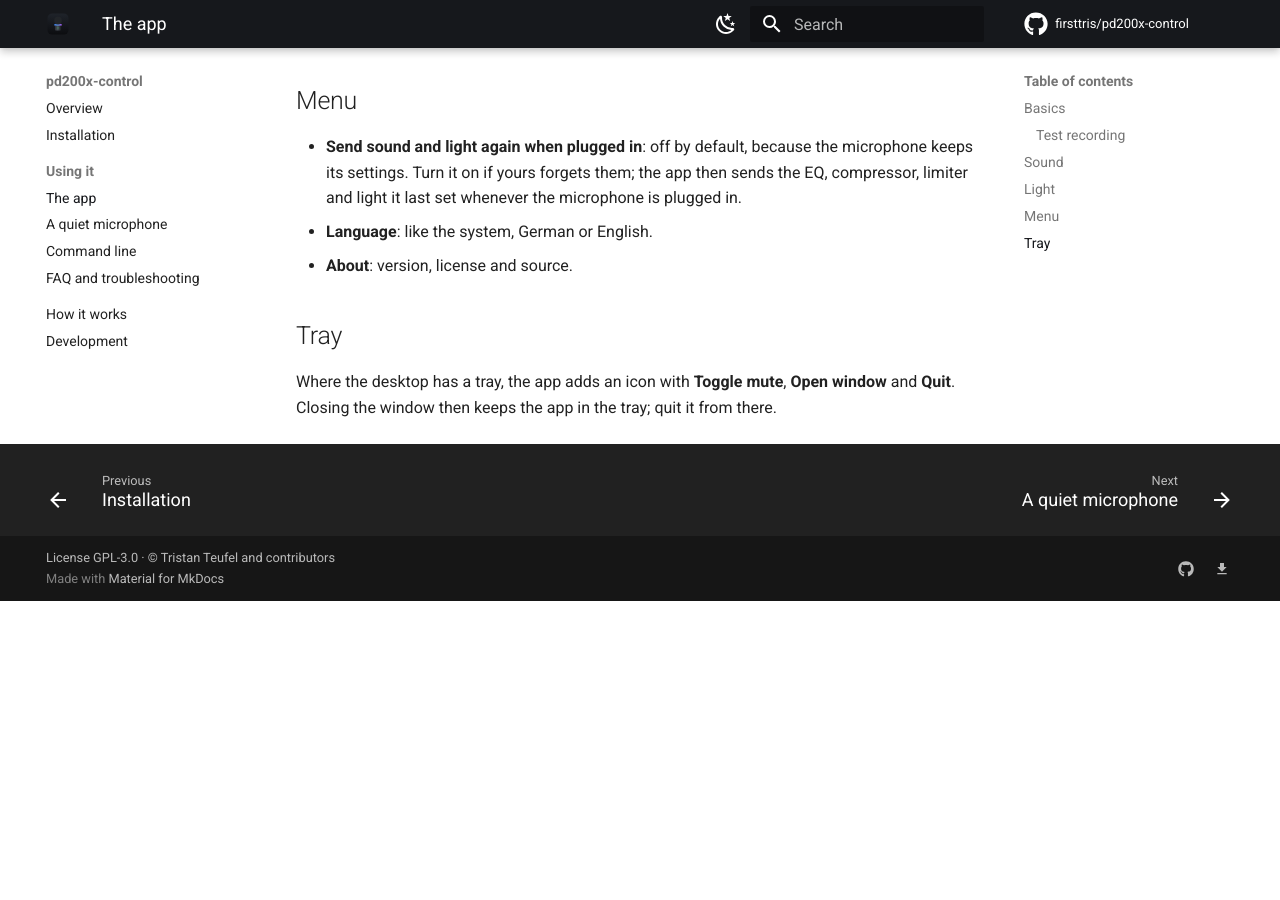
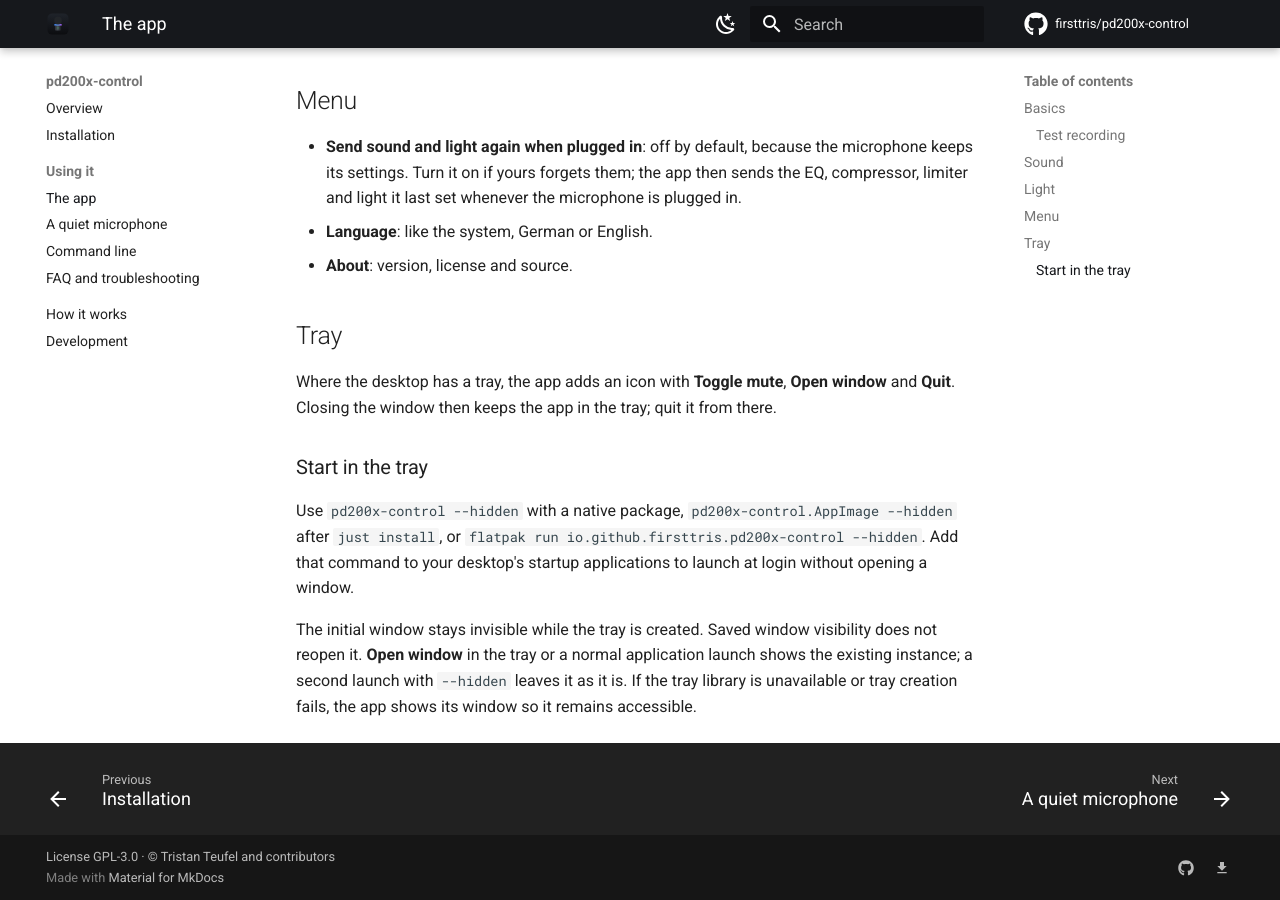
Before and after one commit to firsttris/pd200x-control, an MkDocs documentation site: the page built from docs/app.md, in a window 1280 px wide and 900 px high, scrolled down 4665 px. Built offline with MkDocs 1.6.1 and Material for MkDocs 9.7.7, drawn with Linux system fonts in a browser that asks for light colours; comment, search, counter and statistics services are not loaded; before the commit the page ends 5266 px from its top, so only the background shows below that.

Commit message:
Allow desktop startup in the tray with --hidden
Create the main window invisible until tray setup and keep saved visibility from reopening it. Hidden launches preserve the existing background instance; normal launches still reveal it, with a visible fallback if tray setup fails.

Document native, AppImage and Flatpak startup commands. Validation: cargo fmt, clippy with warnings denied, 92 Rust tests, frontend lint/typecheck/build, 54 Vitest tests with coverage, 18 Chromium E2E cases and strict MkDocs build all pass. Native hidden, repeated-hidden and normal single-instance launches were verified on GNOME.

```diff
--- a/docs/app.md
+++ b/docs/app.md
@@ -103,3 +103,14 @@ can hear you.
 
 Where the desktop has a tray, the app adds an icon with **Toggle mute**, **Open window** and
 **Quit**. Closing the window then keeps the app in the tray; quit it from there.
+
+### Start in the tray
+
+Use `pd200x-control --hidden` with a native package, `pd200x-control.AppImage --hidden` after
+`just install`, or `flatpak run io.github.firsttris.pd200x-control --hidden`. Add that command to
+your desktop's startup applications to launch at login without opening a window.
+
+The initial window stays invisible while the tray is created. Saved window visibility does not
+reopen it. **Open window** in the tray or a normal application launch shows the existing instance;
+a second launch with `--hidden` leaves it as it is. If the tray library is unavailable or tray
+creation fails, the app shows its window so it remains accessible.
```
Also changed, not shown: README.md (+3 -0 lines), docs/how-it-works.md (+7 -0 lines), 1 other file.
